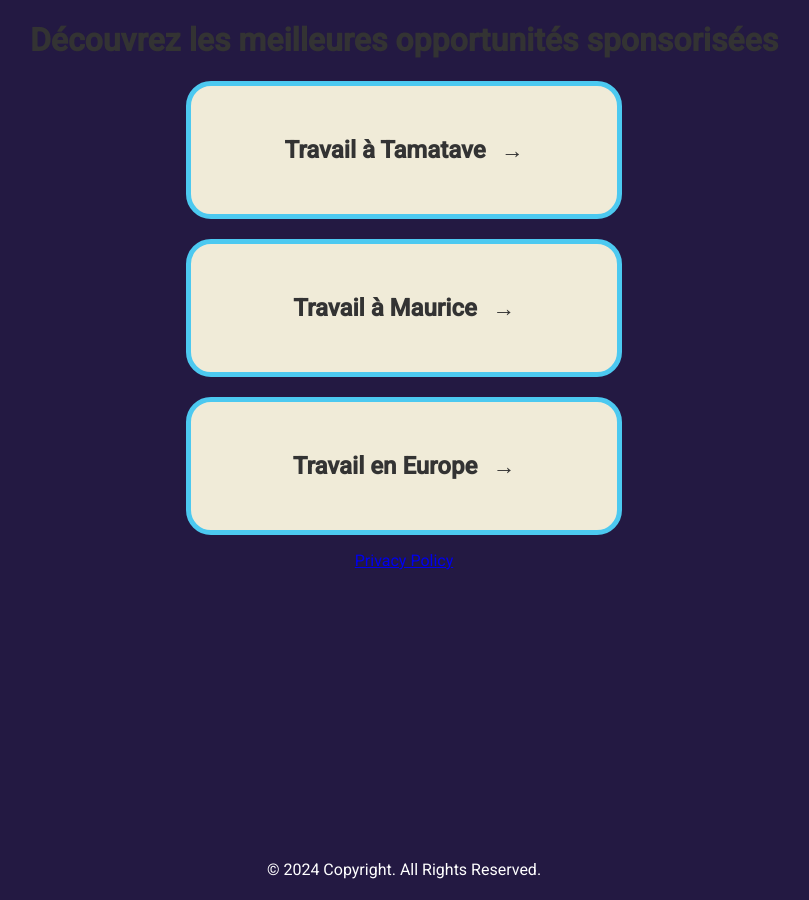
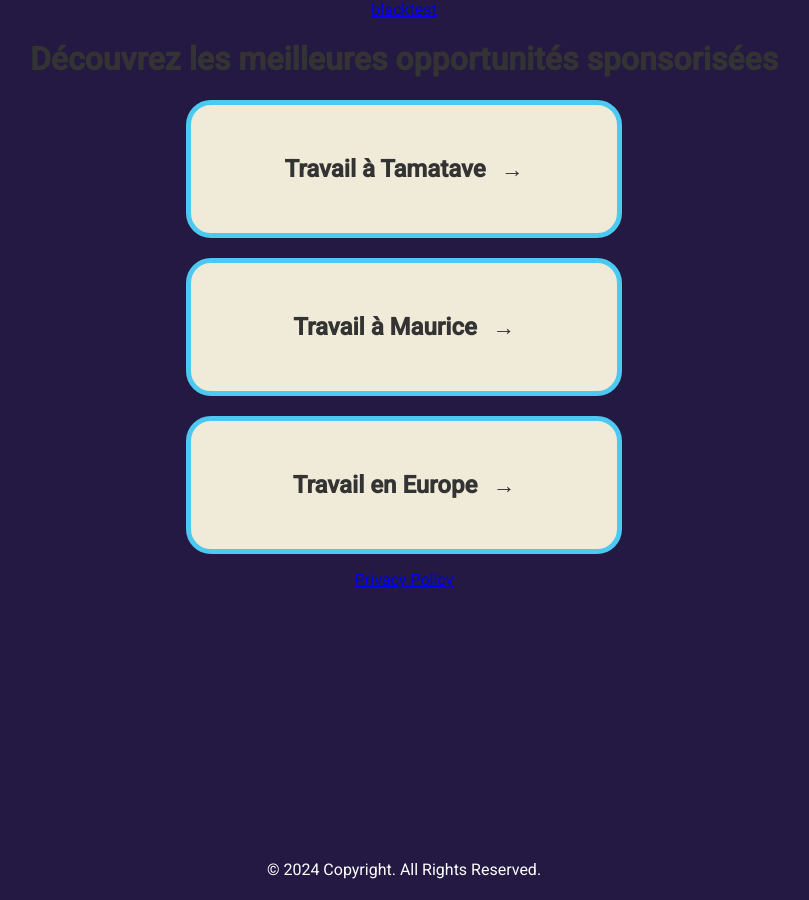
Before and after one commit to Ingbla/blacktest, a Jekyll site: the page built from index.md, in a window 1280 px wide. Shown: the whole page, without its empty margins (236-1045 px from the left). Built offline with Jekyll 4.4.1, drawn with Linux system fonts in a browser that asks for light colours.

Commit message:
Update default.html

```diff
--- a/_layouts/default.html
+++ b/_layouts/default.html
@@ -12,7 +12,7 @@
   <body>
 
 <header class="navbar navbar-expand-lg navbar-dark bg-transparent">
-      <a class="navbar-brand" href="{{ site.url }}{{ site.baseurl }}/">  </a>
+      <a class="navbar-brand" href="{{ site.url }}{{ site.baseurl }}/">blacktest</a>
   </header>
 
 <main class="container mt-4">
```
